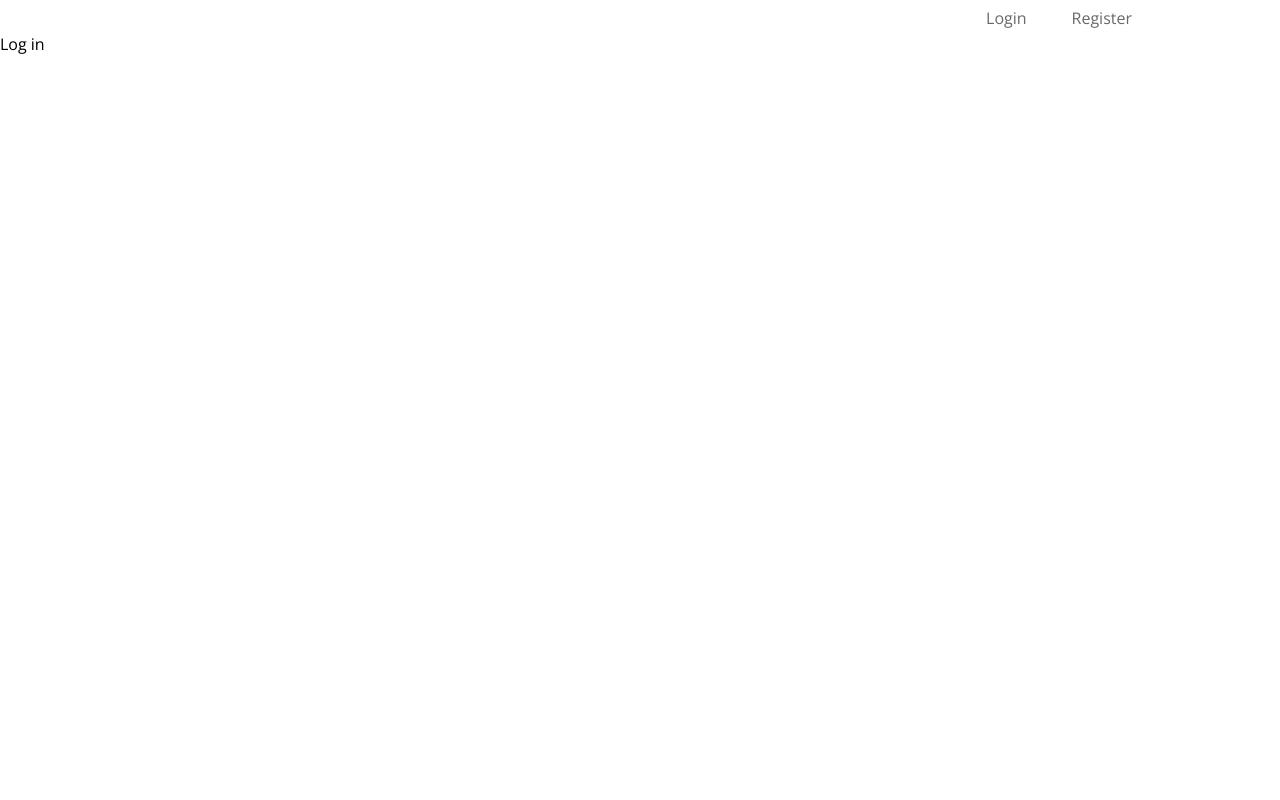
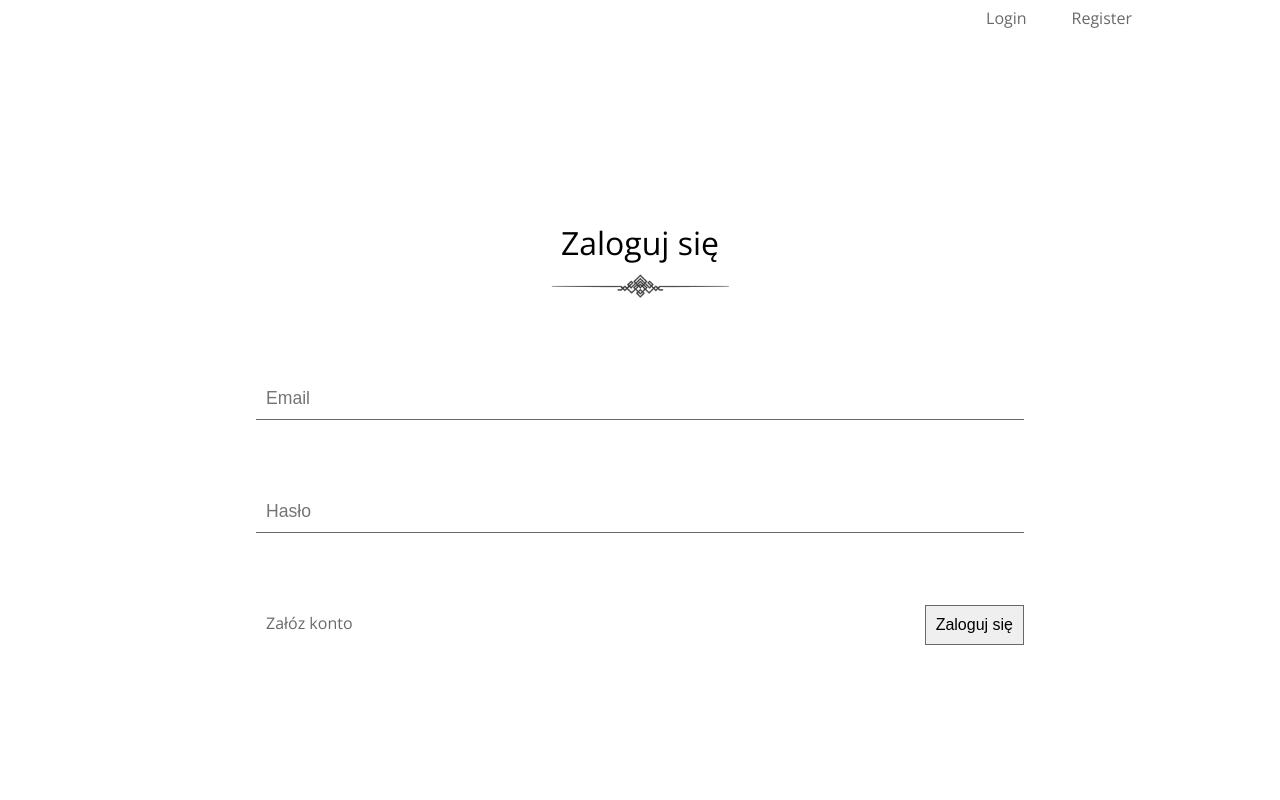
Before and after one commit to vanyaxk/react-oddaj-rzeczy, a React app: page /#/login in a window 1280 px wide. Shown: the top 800 px of the page. Built offline with nearby package versions, Linux system fonts and the light colour scheme.

Commit message:
added login and register pages with styling

```diff
--- a/js/components/Login.js
+++ b/js/components/Login.js
@@ -1,9 +1,85 @@
 import React, {Component} from 'react';
+import {Link} from 'react-router-dom';
+
+import styled from 'styled-components';
+
+const LoginContainer = styled.section`
+    display: flex;
+    justify-content: center;
+    align-items: center;
+    height: 100%;
+`;
+
+const LoginForm = styled.form`
+    display: flex;
+    flex-direction: column;
+    justify-content: space-evenly;
+    height: 70%;
+    width: 60%;
+`;
+
+const LoginHeader = styled.h2`
+    text-align: center;
+    font-size: 2rem;
+    &:after {
+        content: url('../../images/decoration.png');
+        display: block;
+        width: 100%;
+        transform: scale(.7);
+        margin-top: 10px;
+    }
+`;
+
+const EmailInput = styled.input`
+    outline: none;
+    border: none;
+    border-bottom: 1px solid #696969;
+    padding: 10px;
+    font-size: 1.1rem;
+    font-weight: 300;`;
+
+const PasswordInput = styled.input`
+    outline: none;
+    border: none;
+    border-bottom: 1px solid #696969;
+    padding: 10px;
+    font-size: 1.1rem;
+    font-weight: 300;`;
+
+const LoginLinks = styled.section`
+    display: flex;
+    justify-content: space-between;
+`;
+
+const RegisterLink = styled(Link)`
+    text-decoration: none;
+    color: #696969;
+    padding: 10px;
+`;
+
+const LogIn = styled.input`
+    outline: none;
+    border: 1px solid #696969;
+    padding: 10px;
+    font-size: 1rem;
+    font-weight: 300;
+`;
 
 class Login extends Component {
     render() {
         return (
-            <h3>Log in</h3>
+            <LoginContainer>
+                <LoginForm>
+                    <LoginHeader>Zaloguj się</LoginHeader>
+                    <EmailInput type='email' placeholder='Email'/>
+                    <PasswordInput type='password' placeholder='Hasło'/>
+
+                    <LoginLinks>
+                        <RegisterLink to='register'>Załóz konto</RegisterLink>
+                        <LogIn type='submit' value='Zaloguj się'/>
+                    </LoginLinks>
+                </LoginForm>
+            </LoginContainer>
         );
     }
 }
--- a/js/components/Register.js
+++ b/js/components/Register.js
@@ -1,20 +1,82 @@
 import React, {Component} from 'react';
+import {Link} from 'react-router-dom';
 import styled from 'styled-components';
 
-const RegisterForm = styled.form``;
+const RegistrationContainer = styled.section`
+    display: flex;
+    justify-content: center;
+    align-items: center;
+    height: 100%;
+    width: 100vw;
+`;
 
-const InputName = styled.input``;
+const RegisterForm = styled.form`
+    height: 80%;
+    width: 60%;
+    display: flex;
+    flex-direction: column;
+    justify-content: space-evenly;
+
+`;
+
+const RegistrationHeader = styled.h2`
+    text-align: center;
+    font-size: 2rem;
+    &:after {
+        content: url('../../images/decoration.png');
+        display: block;
+        transform: scale(.7);
+    }
+`;
+
+const DataInput = styled.input`
+    outline: none;
+    border: none;
+    border-bottom: 1px solid #696969;
+    padding: 10px;
+    font-size: 1.1rem;
+    font-weight: 300;
+`;
+
+const RegistrationLinks = styled.section`
+    display: flex;
+    justify-content: space-between;
+`;
+
+const LoginLink = styled(Link)`
+    text-decoration: none;
+    color: #696969;
+    padding: 10px;
+`;
+
+const RegisterButton = styled.input`
+    border: 1px solid #696969;
+    outline: none;
+    padding: 10px;
+    font-size: 1rem;
+    font-weight: 300;
+`;
 
 
 class Register extends Component {
     render() {
         return (
+            <RegistrationContainer>
             <RegisterForm>
-                <label>
-                    Name:
-                    <InputName />
-                </label>
+                <RegistrationHeader>Załóz konto</RegistrationHeader>
+
+                    <DataInput type='text' placeholder='Imię'/>
+                    <DataInput type='email' placeholder='Email'/>
+                    <DataInput type='password' placeholder='Hasło'/>
+                    <DataInput type='password' placeholder='Powtórz hasło'/>
+
+
+                <RegistrationLinks>
+                    <LoginLink to='/login'>Zaloguj się</LoginLink>
+                    <RegisterButton type='submit' value='Załóz konto' />
+                </RegistrationLinks>
             </RegisterForm>
+            </RegistrationContainer>
         );
     }
 }
```
Also changed, not shown: 1 other file (tests, documents, lock files or other folders).
